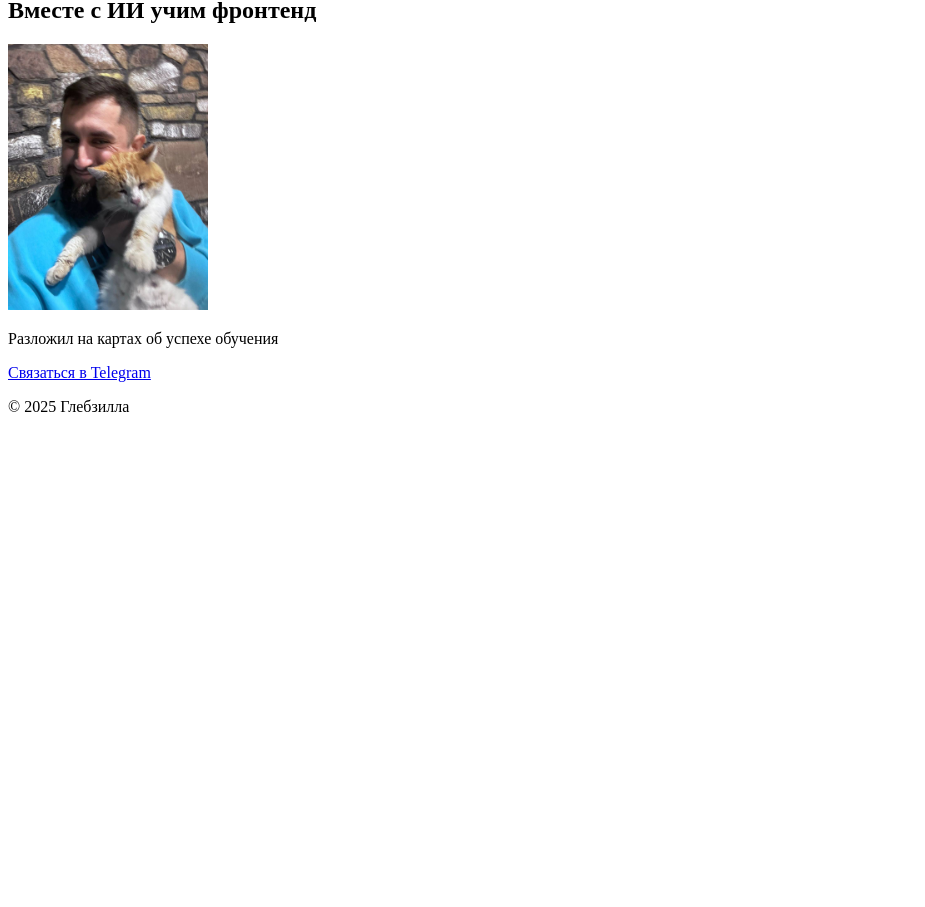
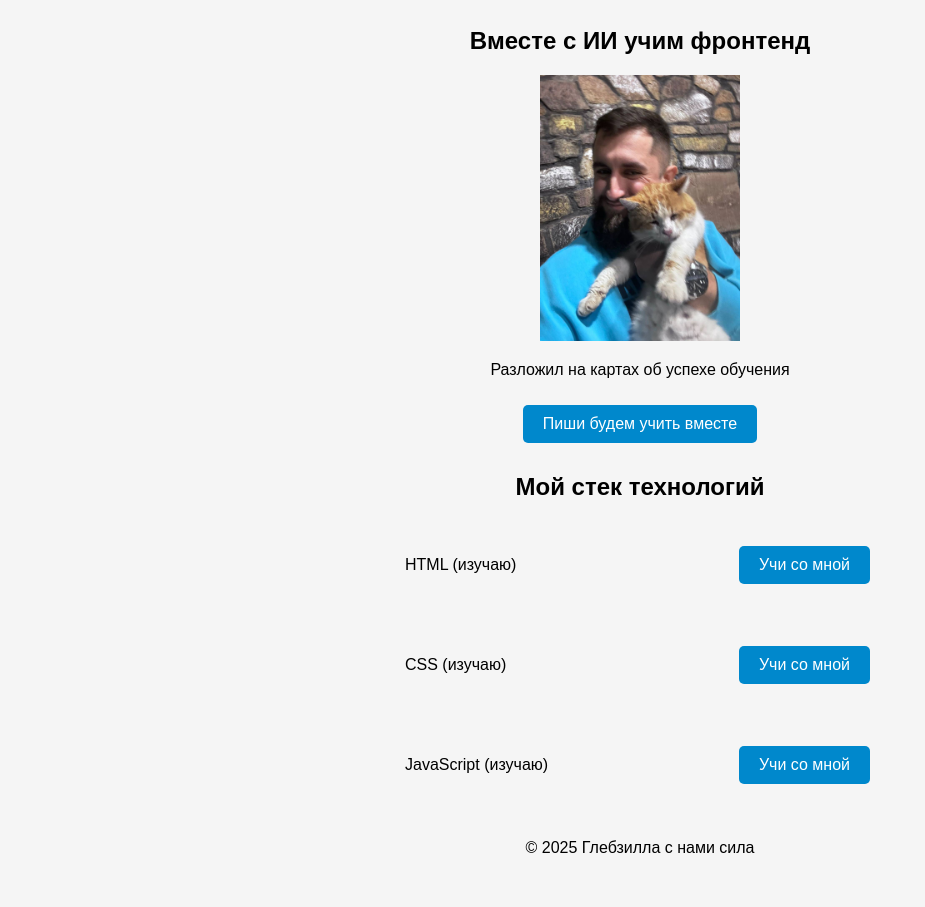
Before and after one commit to GlebentiiQA/GlebentiiQA.github.io, a plain HTML site: page index.html in a window 1280 px wide. Shown: the part 121-1028 px from the top of the page, without its empty margins (0-925 px from the left). Before the commit the page ends 800 px from the top, so only its background shows below. Drawn offline with Linux system fonts and the light colour scheme.

Commit message:
Add files via upload

```diff
--- a/index.html
+++ b/index.html
@@ -4,11 +4,63 @@
     <meta charset="UTF-8">
     <meta name="viewport" content="width=device-width, initial-scale=1.0">
     <title>Глебзилла - Разрушитель стандартов</title>
+      <style>
+      body {
+            text-align: center;
+            font-family: Arial, sans-serif;
+            max-width: 800px;
+            margin: 0 auto;
+            padding: 20px;
+            background: #f5f5f5;
+        }
+
+        header, main, footer {
+            margin-bottom: 30px;
+             a {
+            display: inline-block;
+            background: #0088cc;
+            color: white;
+            padding: 10px 20px;
+            border-radius: 5px;
+            text-decoration: none;
+            margin: 10px 5px;
+        }
+        #skills ul {
+        list-style: none;
+        padding: 0;
+        max-width: 500px;
+        margin: 0 auto;
+    }
+
+    #skills li {
+        background: ##40e0d0;
+        margin: 12px 0;
+        padding: 15px;
+        border-radius: 8px;
+        display: flex;
+        justify-content: space-between;
+        align-items: center;
+        border-left: 4px solid ##40e0d0;
+
+    }
+
+        a:hover {
+            background: #0055aa;
+            transform: scale(1.05);
+        }
+         footer {
+            margin-top: 30px;
+            color: #666;
+        }
+        }</style>
+
+
 </head>
 <body>
     <header>
         <h1>Глебзилла</h1>
         <p>Разрушитель стандартов</p>
+
     </header>
 
     <main>
@@ -23,14 +75,37 @@
             <a
             href="https://t.me/glebentii"
             target="telegram-btn">
-                Связаться в Telegram
+                Пиши будем учить вместе
             </a>
         </section>
+        <section id="skills">
+  <h2>Мой стек технологий</h2>
+  <ul>
+    <li>HTML (изучаю)  <a
+            href="https://www.youtube.com/watch?v=4jYYHaTwWvY"
+            target="telegram-btn">
+                Учи со мной
+            </a></li>
+    <li>CSS (изучаю)
+        <a
+            href="https://www.youtube.com/watch?v=GoBvYPwv-g8"
+            target="telegram-btn">
+                Учи со мной
+            </a>
+    </li>
+    <li>JavaScript (изучаю)<a
+            href="https://www.youtube.com/watch?v=bQQ0WCPhkU0"
+            target="telegram-btn">
+                Учи со мной
+            </a>
+
+    </li>
+  </ul>
+</section>
     </main>
 
     <footer>
-        <!-- Добавьте актуальный год и имя -->
-        <p>© 2025 Глебзилла</p>
+        <p>© 2025 Глебзилла  с нами сила</p>
     </footer>
 </body>
 </html>
```
